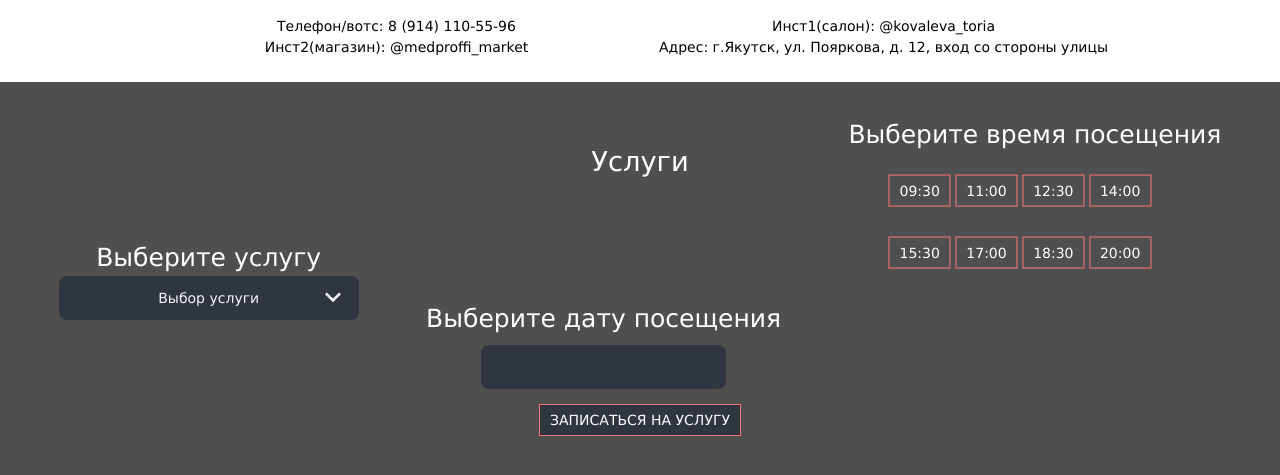
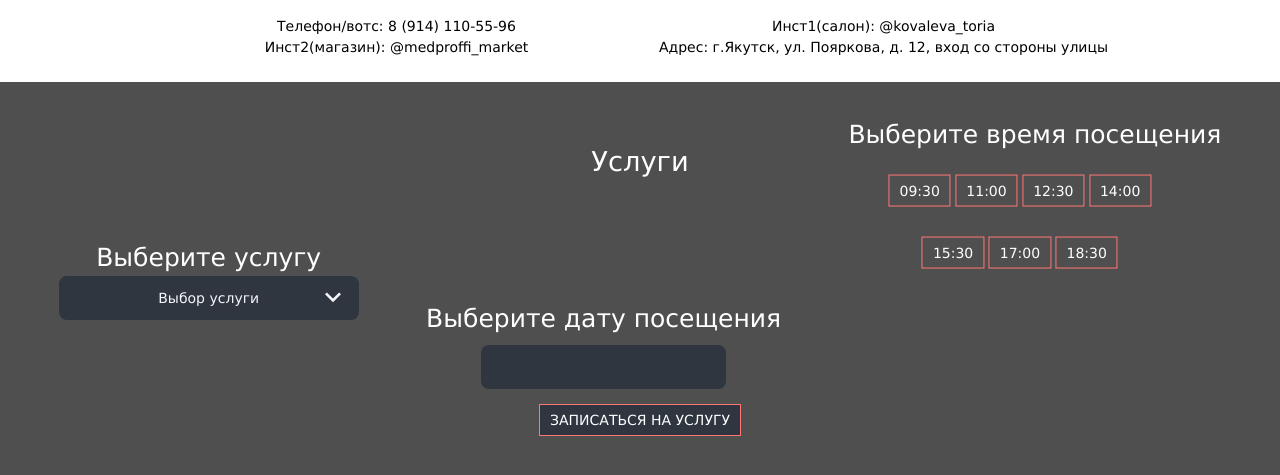
Before and after one commit to Thunderbirrd/Cosmetic, a Django app: template templates/index.html in a window 1280 px wide. Shown: the part 392-867 px from the top of the page. Run offline with Django 3.2, Linux system fonts and the light colour scheme; the template is opened without the code that fills it, so the values that code supplies are empty; parts of the project's set-up code (start-up, migrations or seed data) failed here and were passed over.

Commit message:
deleted 20:00

```diff
--- a/templates/main/service.html
+++ b/templates/main/service.html
@@ -42,7 +42,6 @@
                     <div class="btn" data-path="5">15:30</div>
                     <div class="btn" data-path="6">17:00</div>
                     <div class="btn" data-path="7">18:30</div>
-                    <div class="btn" data-path="8">20:00</div>
                 </div>
             </div>
         </li>
```
